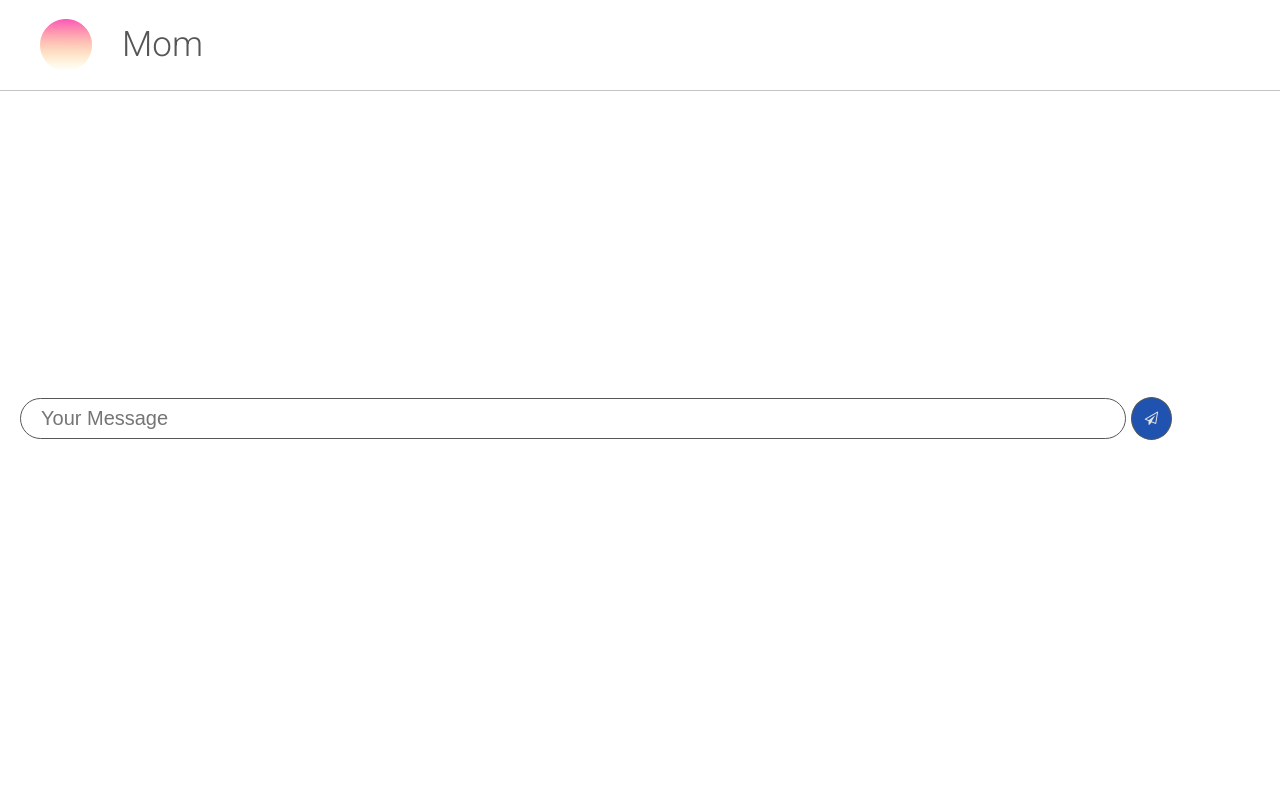
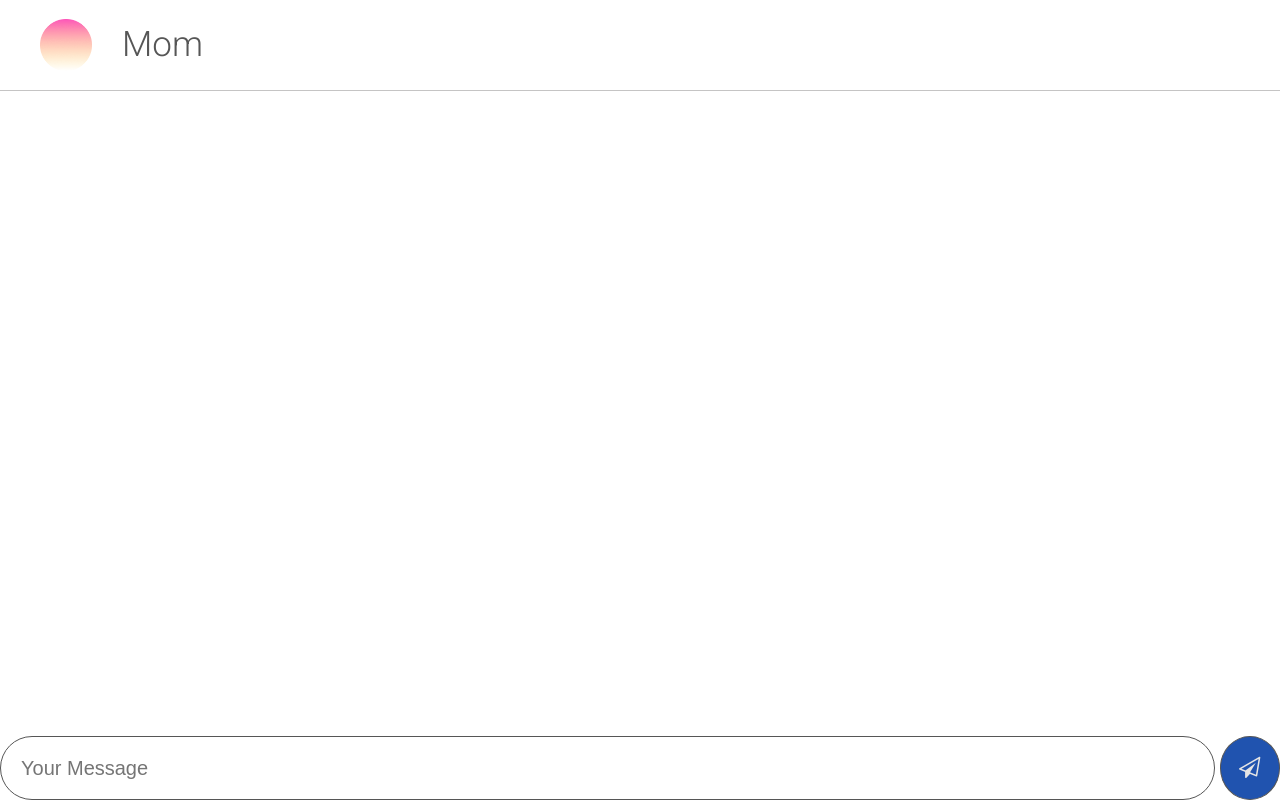
Before and after one commit to suggoitanoshi/Pals, a Vue app in the folder pals-frontend/: page /chat/1 in a window 1280 px wide. Built offline with nearby package versions, Linux system fonts and the light colour scheme.

Commit message:
Last update

```diff
--- a/pals-frontend/src/components/Chat.vue
+++ b/pals-frontend/src/components/Chat.vue
@@ -10,7 +10,7 @@
 				</div>
 				<div class='container-input' v-if='useHint'>
 					<div class="Buttons">
-						<input type='button' v-for="hint in hintText" :key="hint"
+						<input class='hint' type='button' v-for="hint in hintText" :key="hint"
 						:value='hint' @click="sendChat(hint)">
 					</div>
 				</div>
@@ -113,38 +113,39 @@ export default{
     }
 
 .container-chat{
-	width: 100%;
 	box-sizing: border-box;
+	display: flex;
+	flex-flow: column;
+	flex: 1 1 auto;
 }
 .container-message{
 	padding: 1rem .3rem;
 	display: flex;
 	flex-flow: column;
-	height: 35%;
-	width: 100%;
+	flex: 1 1 auto;
 }
 .container-input{
 	font-size: 2rem;
 	display: flex;
-	flex-flow: row;
-	align-items:center;
-	justify-items:center;
-	align-content:center;
-	justify-content:center;
-	width:90vw;
-	height:2rem;
-	padding-left:20px;
+	width: 100%;
+	flex: 0 1 auto;
+}
+.container-input .hint{
+	border-radius: 0;
+	padding: 1rem 2rem;
+	font-size: 3.5rem;
+	height: initial;
 }
 .container-input input{
 	outline:none;
 	font-size: 20px;
-	height:2.3rem;
 	padding-left:20px;
 	margin-right:5px;
 	border-radius:100px;
 	border : 1px solid #565656;
 	color : #565656;
 }
+
 .message{
 	font-family: 'Roboto';
 	font-weight: 300;
@@ -188,22 +189,22 @@ input[type=text] {
   width: 100%;
 }
 .Buttons{
-	width: 70vw;
+	width: 100%;
 	font-weight: 300;
 	align-content:center;
-	display: flex;
 	flex-flow: column;
 	justify-content: center;
-	height: 30%;
 }
 
 .button-send{
-	height:43px;
-	width : 43px;
+	--size: 4rem;
+	height: var(--size);
+	width : var(--size);
 	border-radius:50%;
 	border:1px solid #565656;
 	outline:none;
 	background-color: #2053af;
+	font-size: calc(var(--size)/3);
 }
 .fa-paper-plane-o{
 	color :#e5e5e5;
--- a/pals-frontend/src/components/Settings.vue
+++ b/pals-frontend/src/components/Settings.vue
@@ -1,5 +1,6 @@
 <template>
     <div class="tabel">
+        <h1 class="judul">Settings</h1>
         <table>
         <!-- <div class="general"> -->
             <tr>
@@ -46,6 +47,13 @@
         margin:25px;
         font-weight: 300;
         width: 100%;
+        color:#005BBD;
+    }
+    .judul{
+        margin-left: 8rem;
+        margin-top: 4rem;
+        color:#2E89EA;
+
     }
     .td{
         align-content: center;
--- a/pals-frontend/src/views/ChatView.vue
+++ b/pals-frontend/src/views/ChatView.vue
@@ -1,7 +1,7 @@
 <template>
 	<div class='container'>
 		<SideMenu v-if='name=="Bobby"' :name="name"/>
-		<Chat :name="name" alamat="Jl. Ganesha no 10" umur="18" />
+		<Chat :name="name" alamat="Jl. Ganesha no 10" umur="13.5" />
 	</div>
 </template>
 
```
Also changed, not shown: 1 other file (tests, documents, lock files or other folders).
